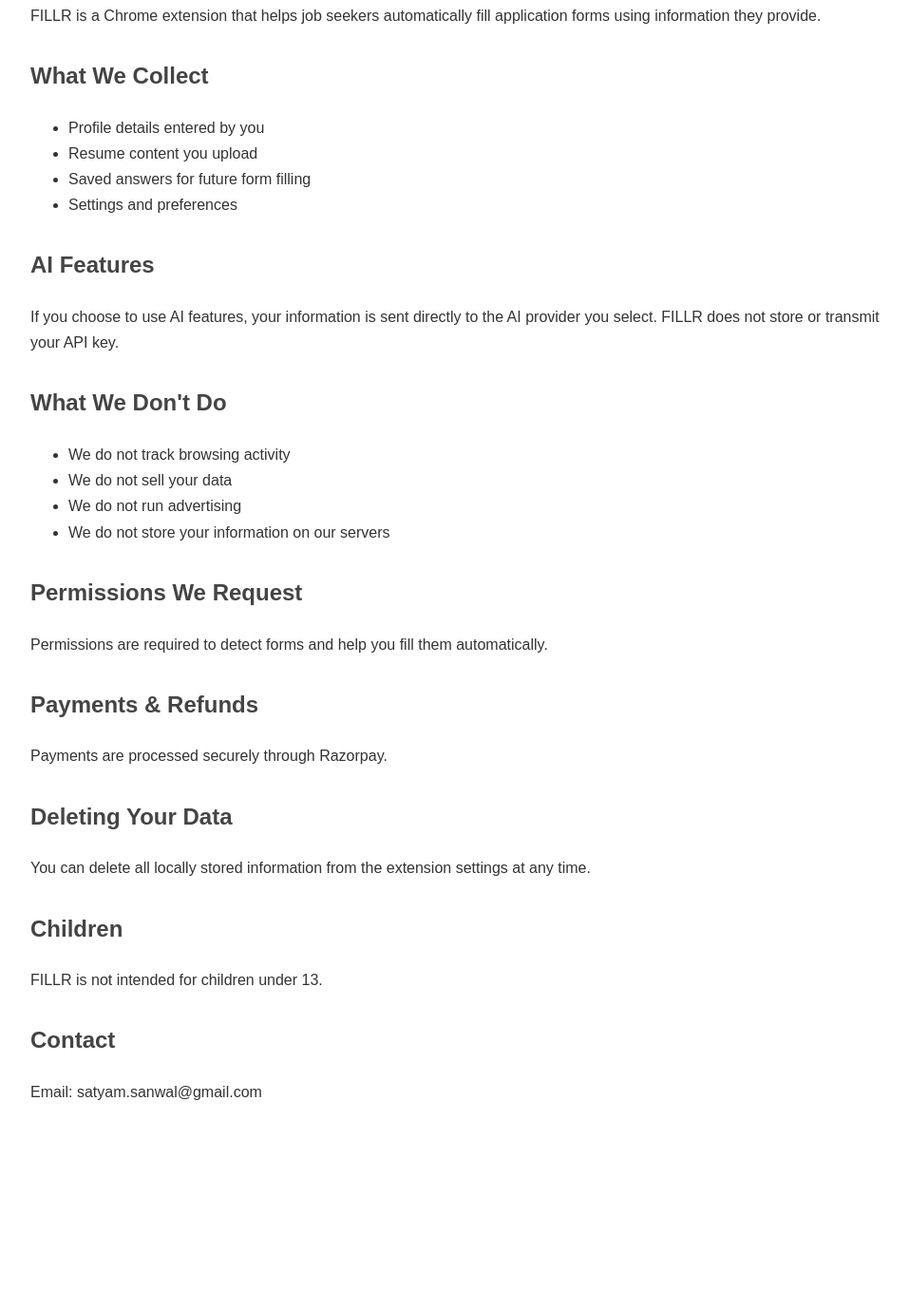
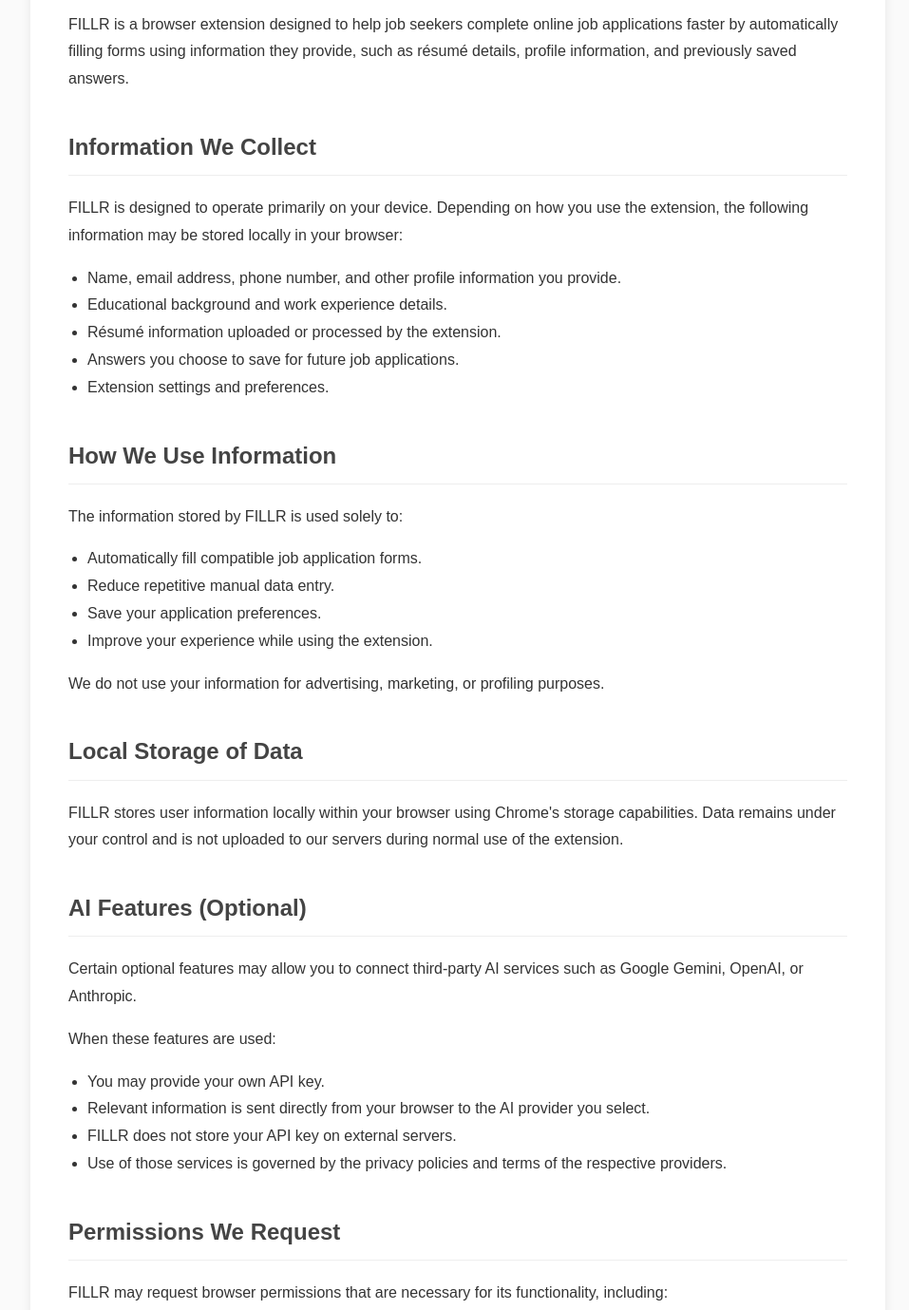
Before and after one commit to satyamsanwal25/fillr-privacy, a plain HTML site: page index.html in a window 1280 px wide. Shown: the part 387-1766 px from the top of the page at 95% size, without its empty margins (158-1115 px from the left). Before the commit the page ends 1626 px from the top, so only its background shows below. Drawn offline with Linux system fonts and the light colour scheme.

Commit message:
Revise FILLR Privacy Policy and enhance layout
Updated the FILLR Privacy Policy with new sections and improved styling.

```diff
--- a/index.html
+++ b/index.html
@@ -3,35 +3,59 @@
 <head>
 <meta charset="UTF-8">
 <meta name="viewport" content="width=device-width, initial-scale=1.0">
+
 <title>FILLR Privacy Policy</title>
 
 <style>
-body {
+body{
     font-family: Arial, sans-serif;
     max-width: 900px;
-    margin: 40px auto;
-    padding: 20px;
-    line-height: 1.7;
+    margin: 0 auto;
+    padding: 40px 20px;
+    line-height: 1.8;
     color: #333;
+    background:#fafafa;
 }
 
-h1 {
-    color: #6C2BD9;
+.container{
+    background:white;
+    padding:40px;
+    border-radius:12px;
+    box-shadow:0 2px 12px rgba(0,0,0,0.08);
 }
 
-h2 {
-    margin-top: 30px;
-    color: #444;
+h1{
+    color:#6C2BD9;
+    margin-bottom:10px;
 }
 
-.updated {
-    color: #777;
-    font-size: 14px;
+h2{
+    margin-top:35px;
+    color:#444;
+    border-bottom:1px solid #eee;
+    padding-bottom:8px;
+}
+
+.updated{
+    color:#777;
+    margin-bottom:30px;
+}
+
+ul{
+    padding-left:20px;
+}
+
+.footer{
+    margin-top:40px;
+    color:#666;
+    font-size:14px;
 }
 </style>
 </head>
 
 <body>
+
+<div class="container">
 
 <h1>FILLR Privacy Policy</h1>
 
@@ -39,73 +63,144 @@
 Last Updated: June 2026
 </p>
 
-<h2>The Short Version</h2>
+<p>
+Thank you for using FILLR. Your privacy is important to us.
+This Privacy Policy explains what information FILLR may access, how that information is used, and the choices you have regarding your data.
+</p>
+
+<h2>About FILLR</h2>
 
 <p>
-FILLR stores everything on your device.
-We do not track you, sell your data, or store your information on our servers.
+FILLR is a browser extension designed to help job seekers complete online job applications faster by automatically filling forms using information they provide, such as résumé details, profile information, and previously saved answers.
 </p>
 
-<h2>What FILLR Is</h2>
+<h2>Information We Collect</h2>
 
 <p>
-FILLR is a Chrome extension that helps job seekers automatically fill application forms using information they provide.
+FILLR is designed to operate primarily on your device.
+Depending on how you use the extension, the following information may be stored locally in your browser:
 </p>
 
-<h2>What We Collect</h2>
+<ul>
+<li>Name, email address, phone number, and other profile information you provide.</li>
+<li>Educational background and work experience details.</li>
+<li>Résumé information uploaded or processed by the extension.</li>
+<li>Answers you choose to save for future job applications.</li>
+<li>Extension settings and preferences.</li>
+</ul>
+
+<h2>How We Use Information</h2>
+
+<p>
+The information stored by FILLR is used solely to:
+</p>
 
 <ul>
-<li>Profile details entered by you</li>
-<li>Resume content you upload</li>
-<li>Saved answers for future form filling</li>
-<li>Settings and preferences</li>
+<li>Automatically fill compatible job application forms.</li>
+<li>Reduce repetitive manual data entry.</li>
+<li>Save your application preferences.</li>
+<li>Improve your experience while using the extension.</li>
 </ul>
 
-<h2>AI Features</h2>
+<p>
+We do not use your information for advertising, marketing, or profiling purposes.
+</p>
+
+<h2>Local Storage of Data</h2>
 
 <p>
-If you choose to use AI features, your information is sent directly to the AI provider you select.
-FILLR does not store or transmit your API key.
+FILLR stores user information locally within your browser using Chrome's storage capabilities. Data remains under your control and is not uploaded to our servers during normal use of the extension.
 </p>
 
-<h2>What We Don't Do</h2>
+<h2>AI Features (Optional)</h2>
+
+<p>
+Certain optional features may allow you to connect third-party AI services such as Google Gemini, OpenAI, or Anthropic.
+</p>
+
+<p>
+When these features are used:
+</p>
 
 <ul>
-<li>We do not track browsing activity</li>
-<li>We do not sell your data</li>
-<li>We do not run advertising</li>
-<li>We do not store your information on our servers</li>
+<li>You may provide your own API key.</li>
+<li>Relevant information is sent directly from your browser to the AI provider you select.</li>
+<li>FILLR does not store your API key on external servers.</li>
+<li>Use of those services is governed by the privacy policies and terms of the respective providers.</li>
 </ul>
 
 <h2>Permissions We Request</h2>
 
 <p>
-Permissions are required to detect forms and help you fill them automatically.
+FILLR may request browser permissions that are necessary for its functionality, including:
 </p>
 
-<h2>Payments & Refunds</h2>
+<ul>
+<li>Access to browser storage for saving profile information and preferences.</li>
+<li>Access to web pages where users choose to fill forms.</li>
+<li>Scripting permissions required to identify and complete form fields.</li>
+</ul>
 
 <p>
-Payments are processed securely through Razorpay.
+These permissions are used only for the features provided by the extension.
 </p>
 
-<h2>Deleting Your Data</h2>
+<h2>Information Sharing</h2>
 
 <p>
-You can delete all locally stored information from the extension settings at any time.
+FILLR does not sell, rent, trade, or share your personal information with third parties for marketing purposes.
 </p>
 
-<h2>Children</h2>
+<p>
+We do not maintain databases containing your personal information and do not operate advertising networks.
+</p>
+
+<h2>Data Security</h2>
 
 <p>
-FILLR is not intended for children under 13.
+We take reasonable measures to protect information stored by the extension. However, no software or internet-based service can guarantee absolute security. Users are encouraged to protect their devices and browser accounts using appropriate security practices.
 </p>
 
-<h2>Contact</h2>
+<h2>Your Control Over Data</h2>
 
 <p>
-Email: satyam.sanwal@gmail.com
+You remain in control of your information at all times.
 </p>
+
+<ul>
+<li>You may edit your profile information whenever you wish.</li>
+<li>You may remove saved answers and preferences.</li>
+<li>You may uninstall the extension at any time.</li>
+<li>You may reset the extension and delete locally stored data through the extension settings.</li>
+</ul>
+
+<h2>Children's Privacy</h2>
+
+<p>
+FILLR is intended for job seekers and is not directed toward children under the age of 13. We do not knowingly collect personal information from children.
+</p>
+
+<h2>Changes to This Privacy Policy</h2>
+
+<p>
+We may update this Privacy Policy from time to time to reflect product improvements, legal requirements, or operational changes. Any updates will be posted on this page together with a revised "Last Updated" date.
+</p>
+
+<h2>Contact Us</h2>
+
+<p>
+If you have any questions, concerns, or requests regarding this Privacy Policy or the FILLR extension, please contact:
+</p>
+
+<p>
+<strong>Email:</strong> satyam.sanwal@gmail.com
+</p>
+
+<div class="footer">
+FILLR — Helping job seekers spend less time filling forms and more time getting interviews.
+</div>
+
+</div>
 
 </body>
 </html>
```
